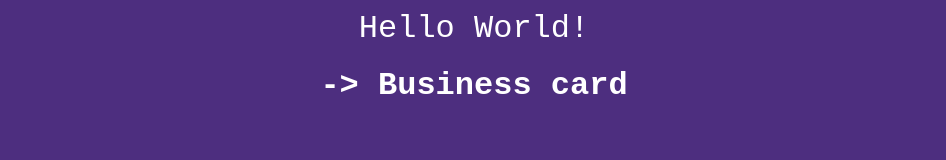
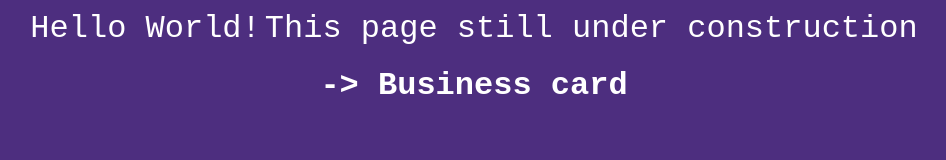
Before and after one commit to Louikka/Louikka.github.io, a plain HTML site: page index.html in a window 1280 px wide. Shown: the whole page, without its empty margins (166-1112 px from the left). Drawn offline with Linux system fonts and the light colour scheme.

Commit message:
Update index.html

```diff
--- a/index.html
+++ b/index.html
@@ -21,6 +21,7 @@
             <div id="main--header-wrapper">
                 <div>
                     <span>Hello World!</span>
+                    <span>This page still under construction</span>
                 </div>
             </div>
             <div id="main--content-wrapper">
```
